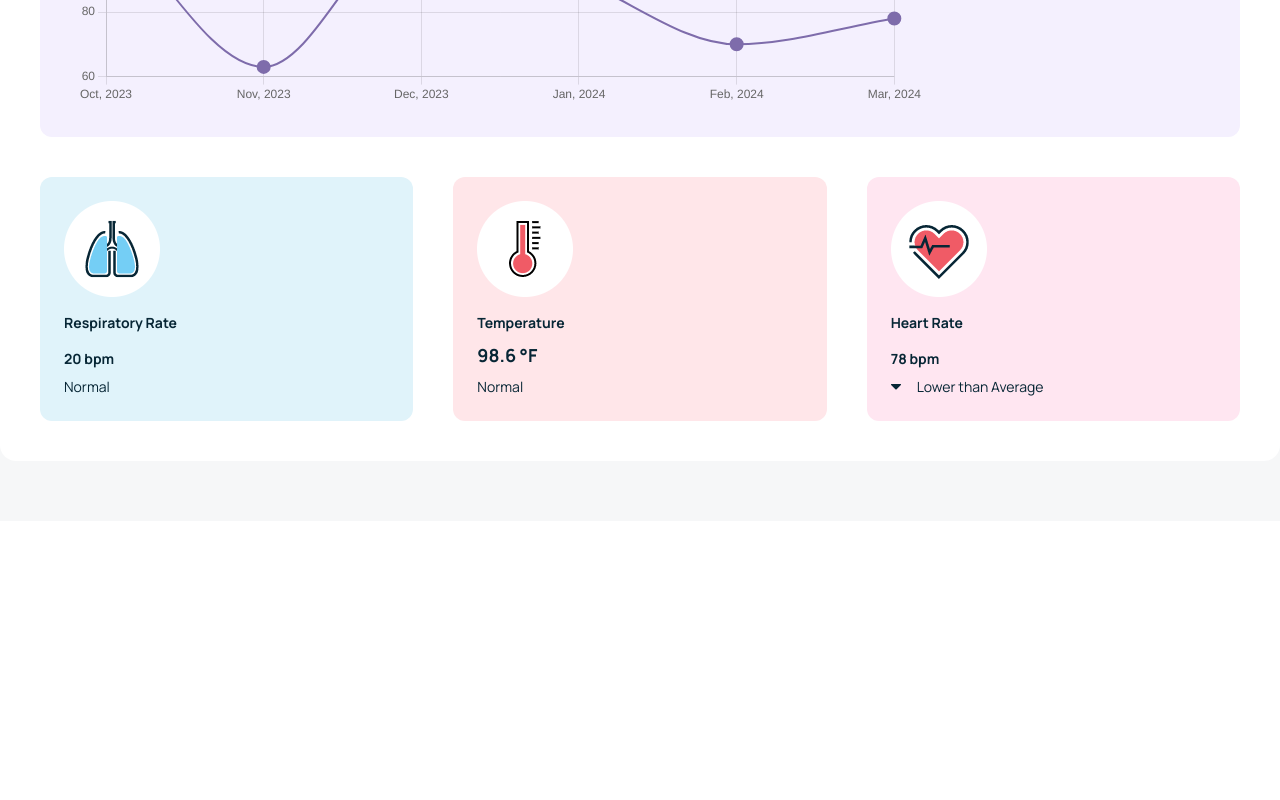
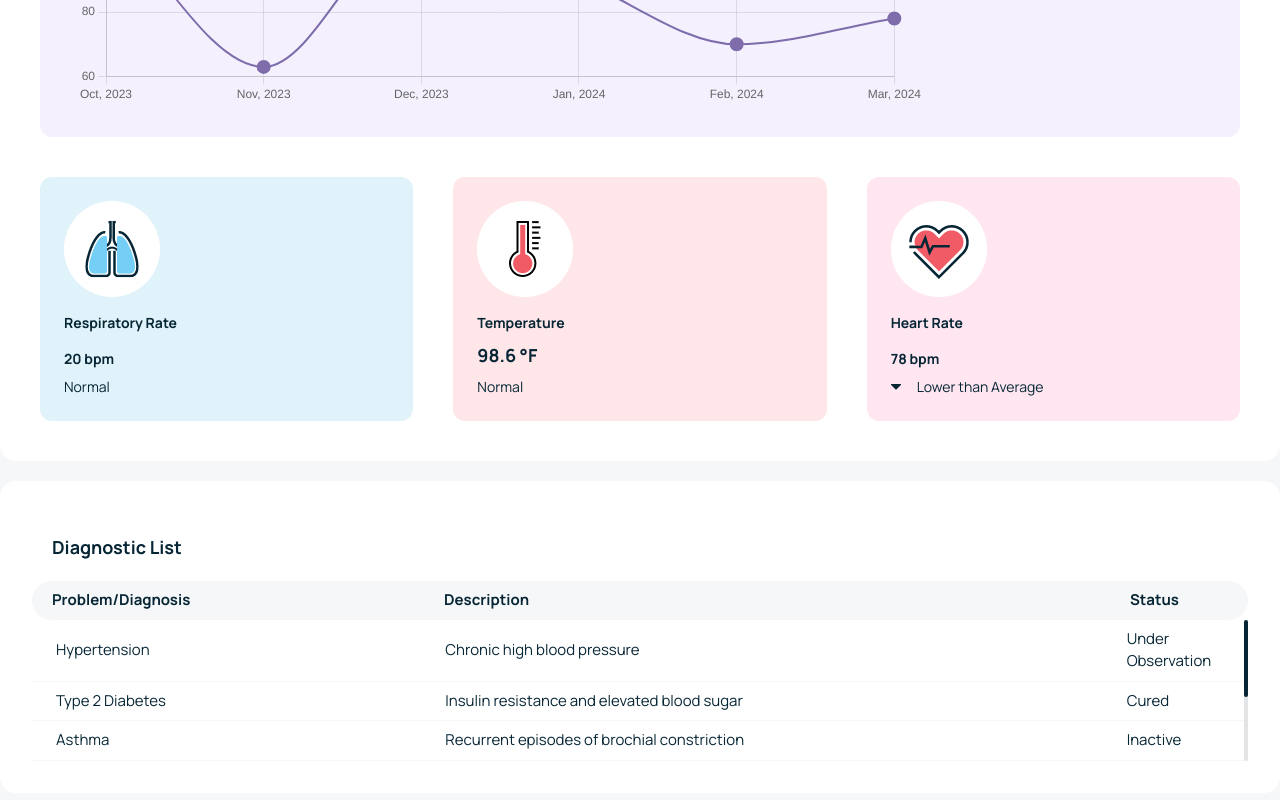
Before and after one commit to chiefJurist/coalition-tech-test, a Vue app: page / in a window 1280 px wide. Shown: the part 1778-2578 px from the top of the page. Before the commit the page ends 2299 px from the top, so only its background shows below. Built offline with nearby package versions, Linux system fonts and the light colour scheme.

Commit message:
another commit

```diff
--- a/src/assets/main.css
+++ b/src/assets/main.css
@@ -30,6 +30,12 @@
 }
 .doctor-position {
     @apply font-manrope text-custom-three text-sm;
+}
+.progress-bar {
+    @apply bg-custom-two rounded-full;
+}
+.progress-bar-con {
+    @apply absolute inset-y-0 right-0 w-1 bg-custom-twelve rounded-full;
 }
 
 /*Patients List*/
@@ -86,3 +92,26 @@
 .diagnosis-remark {
     @apply text-sm mt-2;
 }
+
+/*Diagnostic List*/
+.d-list-gen-con {
+    @apply bg-white rounded-2xl p-8 font-manrope text-custom-two;
+}
+.d-list-header {
+    @apply font-bold text-lg p-5;
+}
+.d-list-header-con {
+    @apply flex justify-between items-center bg-custom-one py-2 px-5 rounded-full;
+}
+.d-list-prob {
+    @apply basis-4/12;
+}
+.d-list-des {
+    @apply basis-7/12;
+}
+.d-list-stat {
+    @apply basis-1/12;
+}
+.d-con {
+    @apply flex justify-between items-center py-2 px-6 border-b border-custom-one;
+}
--- a/src/components/DiagnosticList.vue
+++ b/src/components/DiagnosticList.vue
@@ -1,3 +1,34 @@
 <template>
-    <div></div>
+    <div class="my-5 d-list-gen-con">
+        <!--Diagnostic List Heading-->
+        <div class="d-list-header">Diagnostic List</div>
+        <div class="d-list-header-con">
+            <span class="font-bold d-list-prob">Problem/Diagnosis</span>
+            <span class="font-bold d-list-des">Description</span>
+            <span class="font-bold d-list-stat">Status</span>
+        </div>
+
+        <!--Diagnostic List-->
+        <div class="relative">
+            <!-- Vertical Progress Bar -->
+            <div class="progress-bar-con">
+                <div class="progress-bar" style="height: 55%"></div>
+            </div>
+            <div class="d-con">
+                <span class="d-list-prob">Hypertension</span>
+                <span class="d-list-des">Chronic high blood pressure</span>
+                <span class="d-list-stat">Under Observation</span>
+            </div>
+            <div class="d-con">
+                <span class="d-list-prob">Type 2 Diabetes</span>
+                <span class="d-list-des">Insulin resistance and elevated blood sugar</span>
+                <span class="d-list-stat">Cured</span>
+            </div>
+            <div class="d-con">
+                <span class="d-list-prob">Asthma</span>
+                <span class="d-list-des">Recurrent episodes of brochial constriction</span>
+                <span class="d-list-stat">Inactive</span>
+            </div>
+        </div>
+    </div>
 </template>
--- a/src/components/PatientsList.vue
+++ b/src/components/PatientsList.vue
@@ -90,12 +90,10 @@ export default {
         </div>
 
         <!--Patients Container-->
-        <div class="relative">
+        <div class="relative -pr-2">
             <!-- Vertical Progress Bar -->
-            <div
-                class="progress-bar-con absolute inset-y-0 -right-2 w-1 bg-custom-twelve rounded-full"
-            >
-                <div class="progress bg-custom-two rounded-full" style="height: 15%"></div>
+            <div class="progress-bar-con">
+                <div class="progress-bar" style="height: 15%"></div>
             </div>
 
             <!--Patient List-->
```
